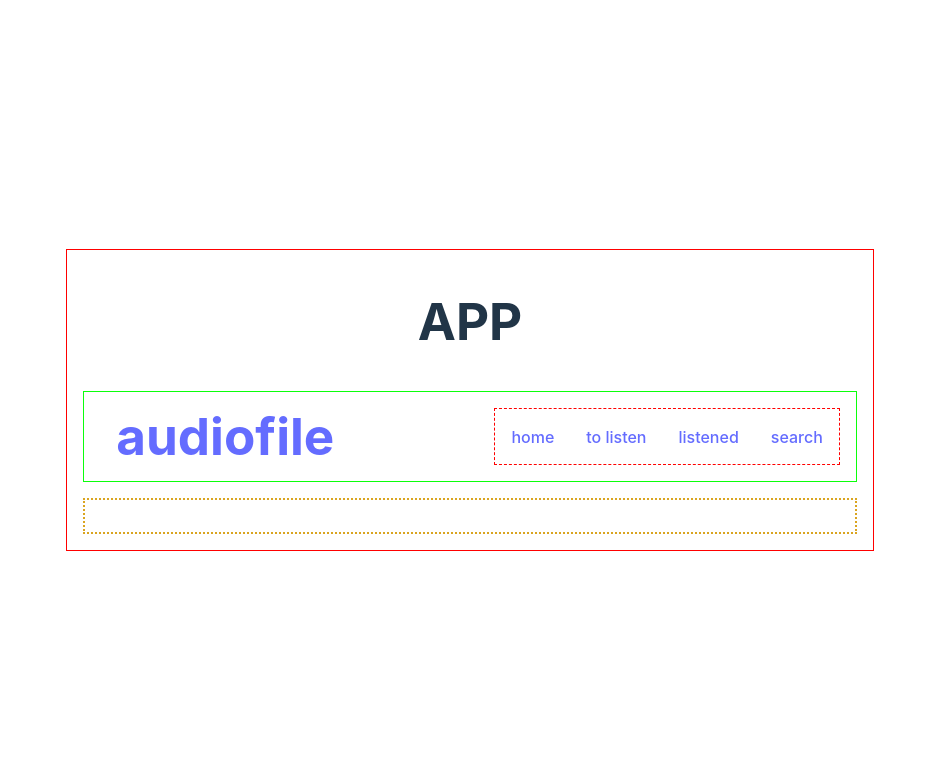
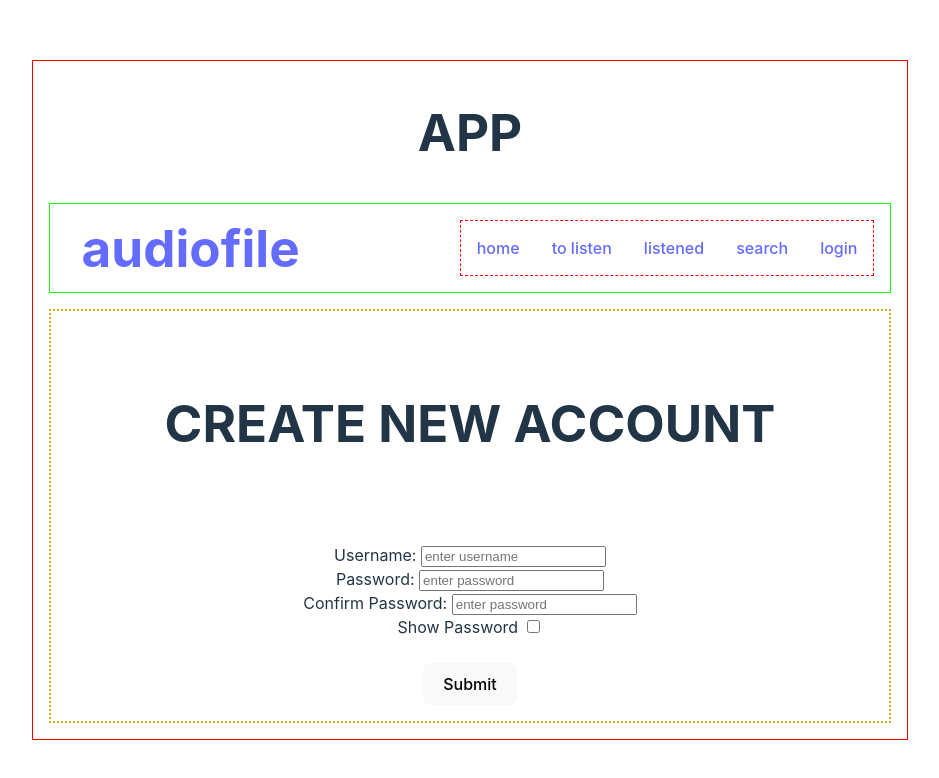
Before and after one commit to echeng0123/audiofile, a React (Vite) app in the folder client/: page /register in a window 1280 px wide. Shown: the top 778 px of the page, without its empty margins (170-1109 px from the left). Built offline with nearby package versions, Linux system fonts and the light colour scheme; no server answers.

Commit message:
working register

```diff
--- a/client/fetching/local.js
+++ b/client/fetching/local.js
@@ -1,4 +1,34 @@
 const base_url = "http://localhost:8080/api";
+
+// grabs all users from local database
+export const fetchAllUsers = async () => {
+	try {
+		const response = await fetch(`${base_url}/users`);
+		const result = await response.json();
+		console.log("result from fetchAllUser ", result);
+		return result;
+	} catch (error) {
+		console.error(error);
+	}
+};
+
+// REGISTER
+export const register = async (userObj) => {
+	try {
+		const response = await fetch(`${base_url}/users/register`, {
+			method: "POST",
+			headers: {
+				"Content-Type": "application/json",
+			},
+			body: JSON.stringify(userObj),
+		});
+		const result = await response.json();
+		console.log(result);
+		return result;
+	} catch (err) {
+		console.error(err);
+	}
+};
 
 // LOGIN
 export const login = async (username, password) => {
--- a/client/src/App.jsx
+++ b/client/src/App.jsx
@@ -6,6 +6,8 @@ import { useEffect, useState } from "react";
 function App() {
 	//get tokens where other components can use them
 	const [spotifyToken, setSpotifyToken] = useState(null);
+	const [token, setToken] = useState(null);
+	const [userId, setUserId] = useState(null);
 
 	return (
 		<section id="app-container">
@@ -13,8 +15,18 @@ function App() {
 			<NavBar
 				spotifyToken={spotifyToken}
 				setSpotifyToken={setSpotifyToken}
+				token={token}
+				setToken={setToken}
+				userId={userId}
+				setUserId={setUserId}
 			/>
-			<MainSection />
+			<MainSection
+				spotifyToken={spotifyToken}
+				setSpotifyToken={setSpotifyToken}
+				token={token}
+				setToken={setToken}
+				setUserId={setUserId}
+			/>
 		</section>
 	);
 }
--- a/client/src/components/Login.jsx
+++ b/client/src/components/Login.jsx
@@ -2,10 +2,35 @@ import { useState } from "react";
 import { login } from "../../fetching/local";
 import { useNavigate } from "react-router-dom";
 
-export default function Login() {
+export default function Login({ token, setToken, setUserId }) {
 	const [username, setUsername] = useState("");
 	const [password, setPassword] = useState("");
+	const [errorText, setErrorText] = useState(false);
 	const nav = useNavigate();
+
+	const handleSubmit = async (e) => {
+		e.preventDefault();
+		console.log("entering handle submit");
+		console.log(username, password);
+		try {
+			const response = await login(username, password);
+			console.log("response in handle submit", response);
+			setToken(response.token);
+			setUserId(response.user.users_id);
+
+			console.log("response.token in Login function: ", response.token);
+			console.log("response", response);
+			localStorage.setItem("token", response.token);
+			localStorage.setItem("userId", response.user.users_id);
+			// if (response) {
+			// 	myFunction();
+			// }
+			nav("/");
+		} catch (error) {
+			setErrorText(true);
+			console.error("can't login", error);
+		}
+	};
 
 	return (
 		<section id="login-container">
@@ -41,11 +66,18 @@ export default function Login() {
 						<input type="checkbox" onClick={() => showPassword()} />
 					</label> */}
 				</div>
+				{errorText && (
+					<div>
+						<br />
+						<h3>Incorrect username or password.</h3>
+					</div>
+				)}
 				<br />
 				<button type="submit" className="clear-button">
 					Submit
 				</button>
 			</form>
+			<a href="/register">Create new account</a>
 		</section>
 	);
 }
--- /dev/null
+++ b/client/src/components/Logout.jsx
@@ -0,0 +1,7 @@
+export default function Logout() {
+	return (
+		<section>
+			<h1>Logout here</h1>
+		</section>
+	);
+}
--- a/client/src/components/MainSection.jsx
+++ b/client/src/components/MainSection.jsx
@@ -4,8 +4,18 @@ import ToListen from "./ToListen";
 import Listened from "./Listened";
 import AlbumCard from "./AlbumCard";
 import Search from "./Search";
+import Login from "./Login";
+import Logout from "./Logout";
+import Register from "./Register";
 
-export default function MainSection() {
+export default function MainSection({
+	spotifyToken,
+	setSpotifyToken,
+	token,
+	setToken,
+	userId,
+	setUserId,
+}) {
 	return (
 		<section id="main-section-container">
 			<Routes>
@@ -14,6 +24,22 @@ export default function MainSection() {
 				<Route path="/listened" element={<Listened />}></Route>
 				<Route path="/search" element={<Search />}></Route>
 				<Route path="/card" element={<AlbumCard />}></Route>
+				<Route
+					path="/login"
+					element={
+						<Login
+							token={token}
+							setToken={setToken}
+							userId={userId}
+							setUserId={setUserId}
+						/>
+					}
+				/>
+				<Route
+					path="/logout"
+					element={<Logout token={token} setToken={setToken} />}
+				/>
+				<Route path="/register" element={<Register />}></Route>
 			</Routes>
 		</section>
 	);
--- a/client/src/components/NavBar.jsx
+++ b/client/src/components/NavBar.jsx
@@ -1,6 +1,11 @@
 import Search from "./Search";
 
-export default function NavBar({ spotifyToken, setSpotifyToken }) {
+export default function NavBar({
+	spotifyToken,
+	setSpotifyToken,
+	token,
+	setToken,
+}) {
 	return (
 		<section id="navbar-container">
 			<a href="/">
@@ -20,6 +25,16 @@ export default function NavBar({ spotifyToken, setSpotifyToken }) {
 				<a href="/search" className="nav-link">
 					search
 				</a>
+				{!token && (
+					<a href="/login" className="nav-link">
+						login
+					</a>
+				)}
+				{token && (
+					<a href="/logout" className="nav-link">
+						logout
+					</a>
+				)}
 			</div>
 		</section>
 	);
--- /dev/null
+++ b/client/src/components/Register.jsx
@@ -0,0 +1,161 @@
+import { useState, useEffect } from "react";
+import { useNavigate } from "react-router-dom";
+import { register, fetchAllUsers } from "../../fetching/local";
+
+export default function Register() {
+	const [users, setUsers] = useState([]);
+	const [username, setUsername] = useState("");
+	const [password, setPassword] = useState("");
+	const [password2, setPassword2] = useState("");
+	const [successMessage, setSuccessMessage] = useState(null);
+	const [error, setError] = useState(null);
+
+	const [text1, setText1] = useState(false);
+	const [text2, setText2] = useState(false);
+	const [text3, setText3] = useState(false);
+	const [text4, setText4] = useState(false);
+
+	const navigate = useNavigate();
+
+	const userObj = {
+		username: username,
+		password: password,
+	};
+
+	// function myFunction() {
+	// 	var x = document.getElementById("snackbar");
+	// 	x.className = "show";
+	// 	setTimeout(function () {
+	// 		x.className = x.className.replace("show", "");
+	// 	}, 3000);
+	// }
+
+	async function handleSubmit(event) {
+		event.preventDefault();
+
+		try {
+			const userResponse = await fetchAllUsers();
+
+			if (password !== password2) {
+				setText1(true);
+			} else if (
+				userResponse.filter((user) => user.username === username)
+					.length > 0
+			) {
+				setText1(false);
+				setText2(true);
+			} else if (username.length >= 3) {
+				const response = await register(userObj);
+				console.log("response", response);
+				if (response) {
+					setSuccessMessage("Sign up successful");
+					// myFunction();
+					navigate("/login");
+				} else {
+					setText3(true);
+				}
+			} else {
+				setText1(false);
+				setText2(false);
+				setText3(false);
+				setText4(true);
+				setUsername("");
+				setPassword("");
+			}
+		} catch (error) {
+			setError(error.message);
+		}
+	}
+
+	const pw = document.getElementsByClassName("password");
+
+	function showPassword() {
+		if (pw[0].type === "password" && pw[1].type === "password") {
+			pw[0].type = "text";
+			pw[1].type = "text";
+		} else {
+			pw[0].type = "password";
+			pw[1].type = "password";
+		}
+	}
+
+	return (
+		<section>
+			<div id="login-container">
+				<div id="create-user-container">
+					<h1>CREATE NEW ACCOUNT</h1>
+					<br />
+					<form
+						onSubmit={(event) => {
+							handleSubmit(event);
+						}}
+					>
+						<div id="login-text">
+							<label>
+								Username:{" "}
+								<input
+									id="username"
+									placeholder="enter username"
+									value={username}
+									onChange={(e) =>
+										setUsername(e.target.value)
+									}
+								/>
+							</label>
+							<br />
+							<label>
+								Password:{" "}
+								<input
+									id="password"
+									className="password"
+									type="password"
+									placeholder="enter password"
+									value={password}
+									onChange={(e) =>
+										setPassword(e.target.value)
+									}
+								/>
+							</label>
+							<br />
+							<label>
+								Confirm Password:{" "}
+								<input
+									id="password"
+									className="password"
+									type="password"
+									placeholder="enter password"
+									value={password2}
+									onChange={(e) =>
+										setPassword2(e.target.value)
+									}
+								/>
+							</label>
+							<br />
+							<label style={{ "font-size": "1rem" }}>
+								Show Password{" "}
+								<input
+									type="checkbox"
+									onClick={() => showPassword()}
+								/>
+							</label>
+						</div>
+						{text1 && <h3>Passwords do not match.</h3>}
+						{text2 && (
+							<h3>
+								Username already exists. Please choose another
+								username.
+							</h3>
+						)}
+						{text3 && <h3>Can't create new account.</h3>}
+						{text4 && <h3>Username too short.</h3>}
+						<br />
+						<button className="clear-button">Submit</button>
+					</form>
+					{/* <div id="snackbar">
+						<h1>You are registered!</h1>
+					</div> */}
+				</div>
+			</div>
+		</section>
+	);
+}
```
